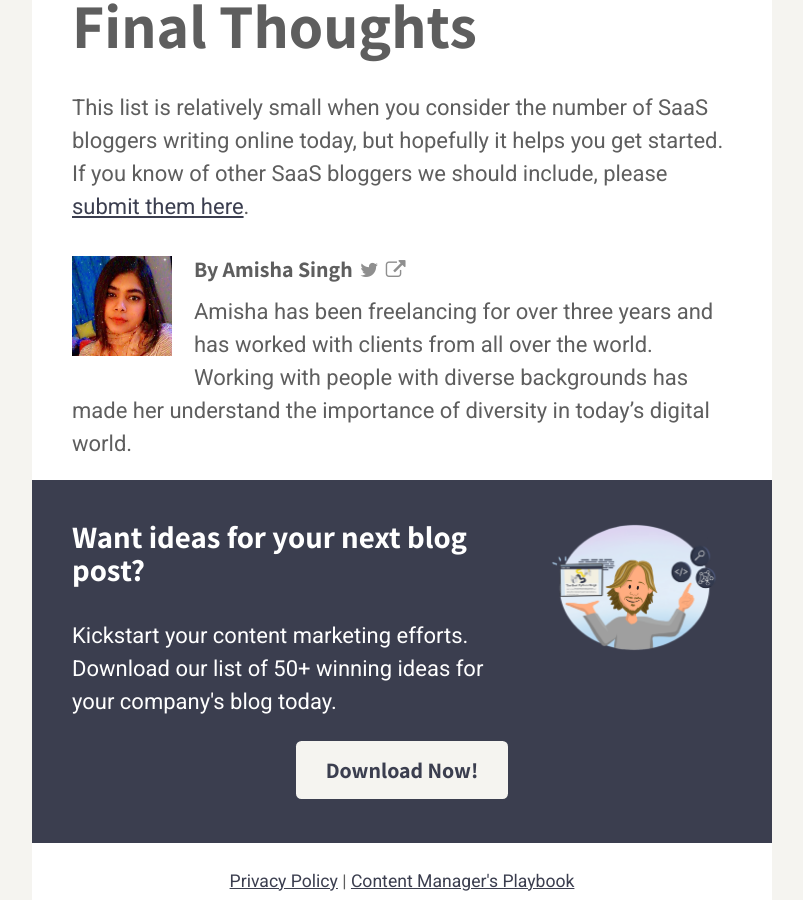
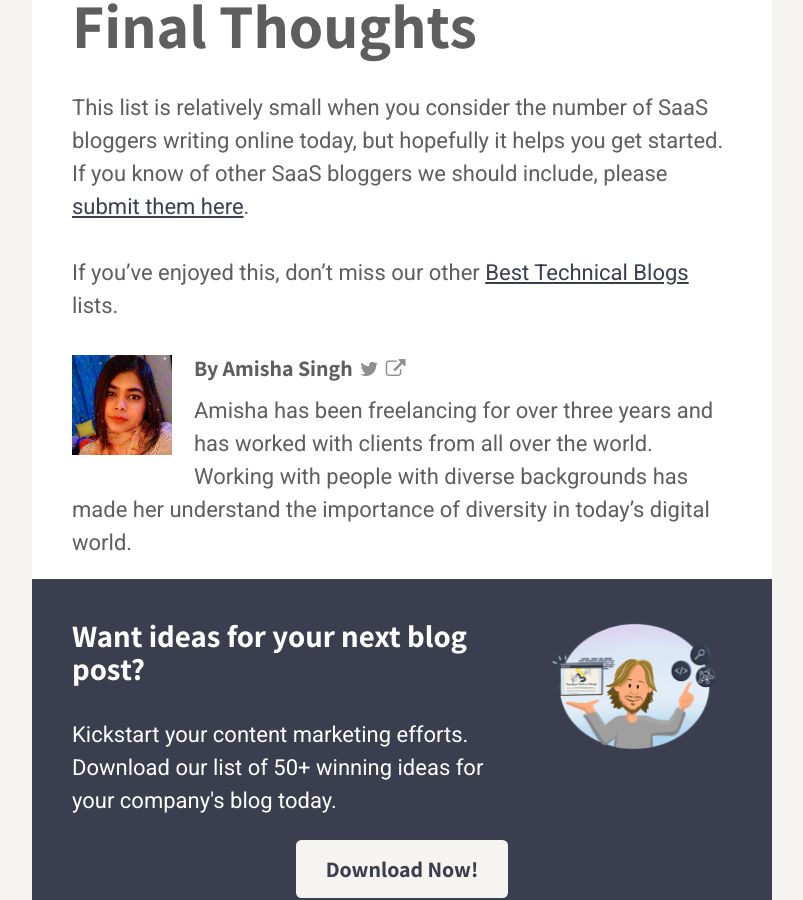
Before and after one commit to karllhughes/learn, a Jekyll site: the page built from _posts/2020-12-28-saas-bloggers.md, in a window 1280 px wide and 900 px high, scrolled down 13923 px. Shown: the whole window, without its empty margins (238-1041 px from the left). Built offline with Jekyll 4.4.1, drawn with Linux system fonts in a browser that asks for light colours; a script that is not in the unit is left out.

Commit message:
Update Posts “2020-12-28-saas-bloggers”

```diff
--- a/_posts/2020-12-28-saas-bloggers.md
+++ b/_posts/2020-12-28-saas-bloggers.md
@@ -275,3 +275,5 @@
 ## Final Thoughts
 
 This list is relatively small when you consider the number of SaaS bloggers writing online today, but hopefully it helps you get started. If you know of other SaaS bloggers we should include, please [submit them here](https://airtable.com/shrKNdNjYO6hNQxJV).
+
+If you've enjoyed this, don't miss our other [Best Technical Blogs](https://draft.dev/learn/technical-blogs/) lists.
```
